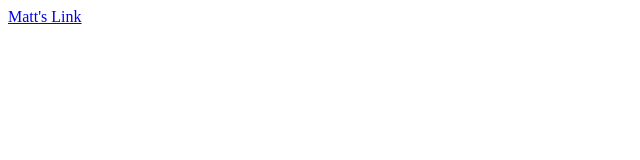
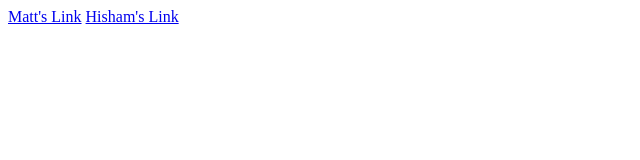
Before and after one commit to hmaherca/Challenge-Multi-View-Websites, a plain HTML site: page index.html in a window 1280 px wide. Shown: the whole page, without its empty margins (0-640 px from the left). Drawn offline with Linux system fonts and the light colour scheme.

Commit message:
hishamband

```diff
--- a/index.html
+++ b/index.html
@@ -8,5 +8,6 @@
 </head>
 <body>
     <a href="./AssignWeek1/index.html">Matt's Link</a>
+    <a href="./HishamBand/index.html">Hisham's Link</a>
 </body>
 </html>
```
Also changed, not shown: 1 other file.
